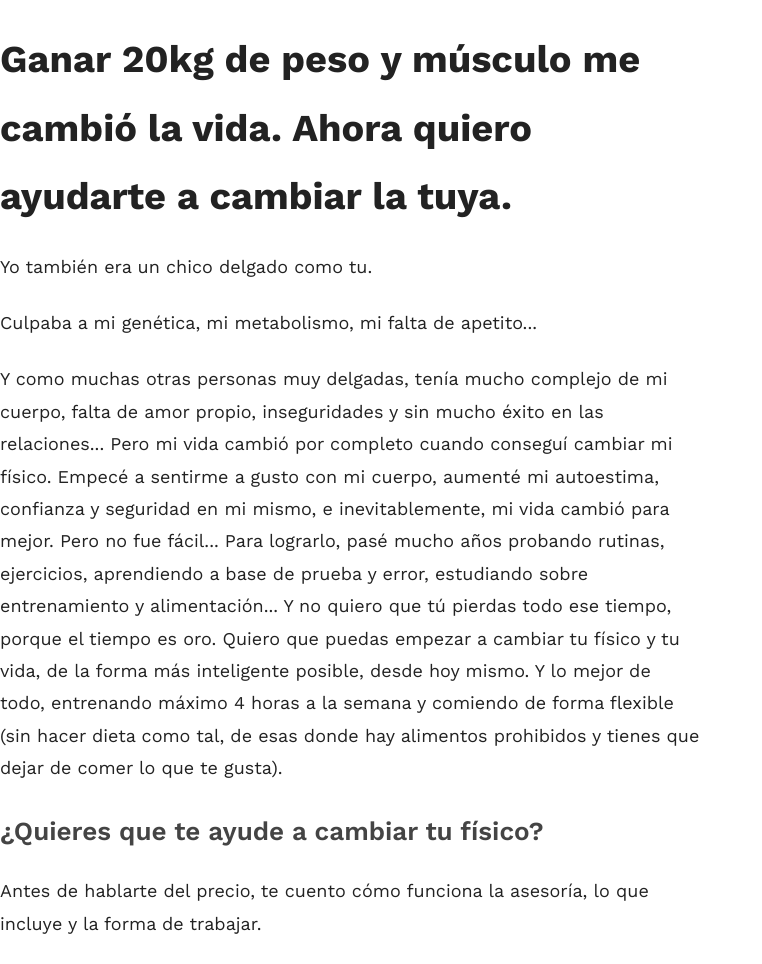
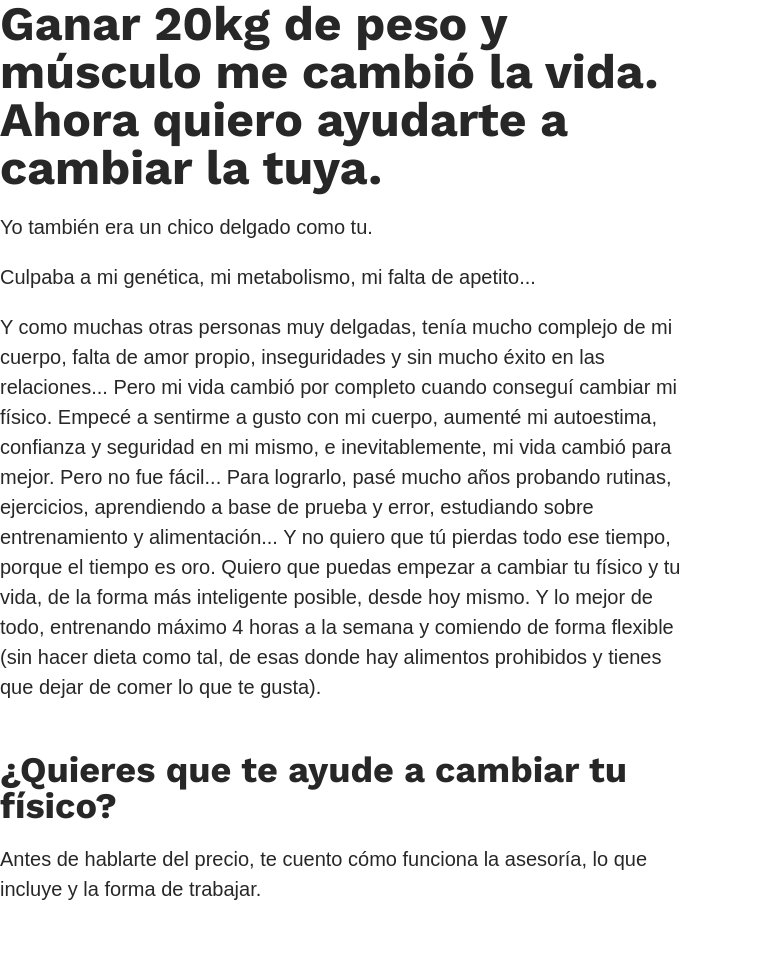
Before and after one commit to whoisundeer/enricfit, a plain HTML site: page index.html in a window 1280 px wide. Shown: the whole page, without its empty margins (0-762 px from the left). After the commit the page ends 924 px from the top, so only its background shows below. Drawn offline with nearby package versions, Linux system fonts and the light colour scheme.

Commit message:
Update main.css

```diff
--- a/main.css
+++ b/main.css
@@ -1,23 +1,25 @@
-body, html {margin:0px;padding:0px;background-color:#fff;color:#222;font-family: 'Work Sans', sans-serif; font-size:18px;line-height: 1.8;font-weight:400;}
-b, strong {font-weight:600;}
+body, html {margin:0px;padding:0px;background-color:#fff;color:#272727;font-family: 'Work Sans', sans-serif; font-size:18px;line-height: 1.8;font-weight:400;}
+b, strong {font-weight:700;}
 a:visited, a:link, a:hover, a:active {text-decoration:none;}
 ._tr {-webkit-transition: all 0.3s ease-in-out; -moz-transition: all 0.3s ease-in-out; -o-transition: all 0.3s ease-in-out; transition: all 0.3s ease-in-out;}
 .container {max-width:700px;width:100%;position:relative;}
 
 h1 {
-  font-size: 38px;
   font-weight: 700;
-  margin-bottom: 20px;
+  font-size: 48px;
+  line-height: 48px;
+  margin:0;
 }
 
 h2 {
-  font-size: 26px;
-  font-weight: 600;
-  margin-bottom: 20px;
-  color: #444;
+  font-size: 36px;
+  line-height: 36px;
+  font-weight: 700;
+  margin:50px 0 20px 0;
 }
 
-/* Párrafos */
 p {
-  margin-bottom: 24px;
+  font-family: Arial;
+  font-size: 20px;
+  line-height: 150%;
 }
```
